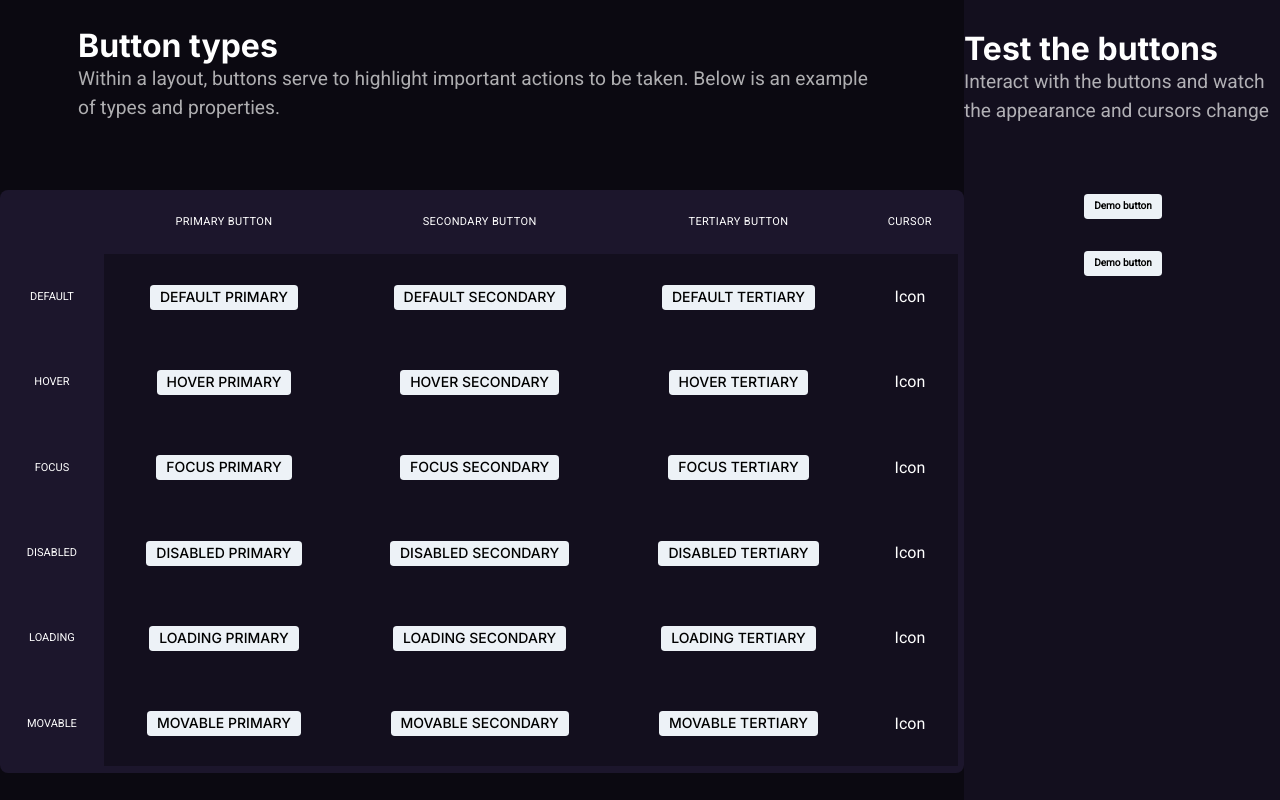
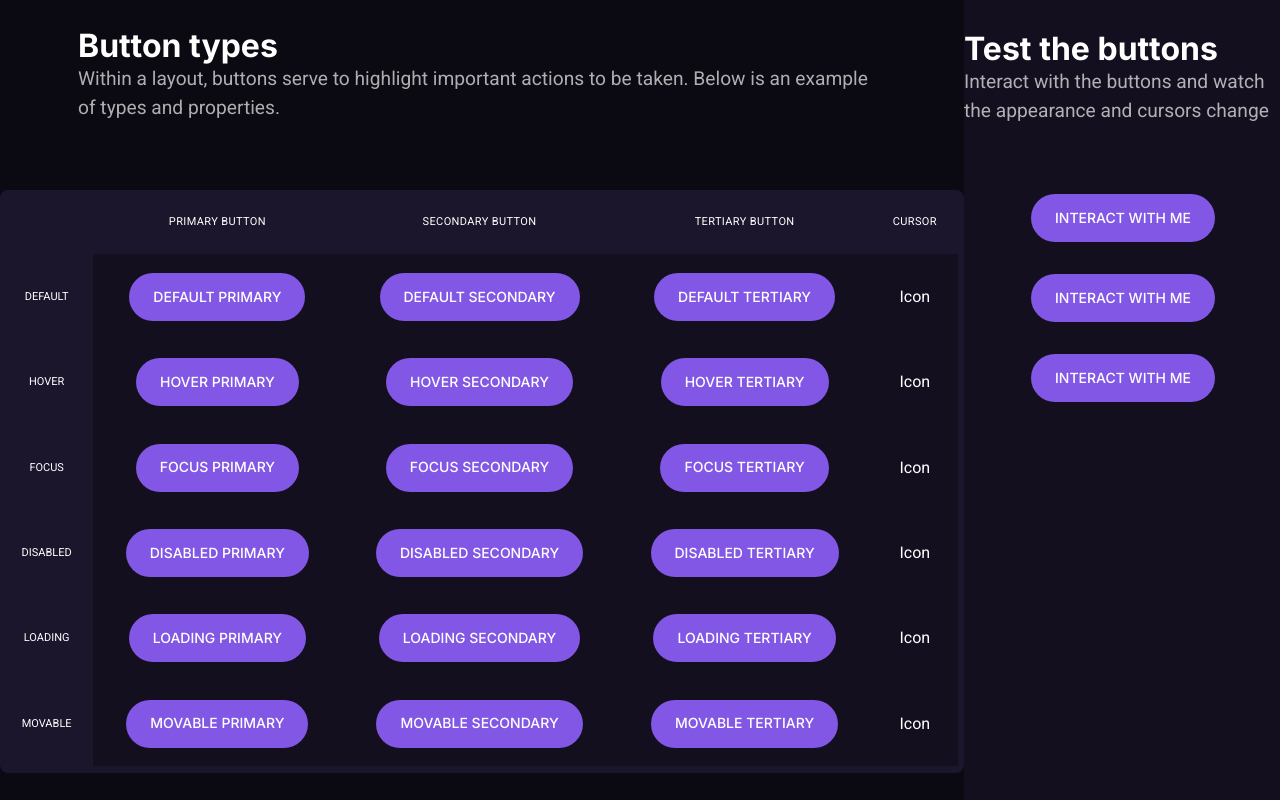
Before and after one commit to jairo-sousa/boracodar-3-buttons, a React (Vite) app: page / in a window 1280 px wide. Built offline with nearby package versions, Linux system fonts and the light colour scheme.

Commit message:
feat: create TemplateButton

```diff
--- a/src/components/Buttons/Buttons.tsx
+++ b/src/components/Buttons/Buttons.tsx
@@ -11,6 +11,7 @@ import {
 import { ButtonTable } from "../../utils/ButtonTable";
 import { TableHead } from "./TableHead";
 import { TableCell } from "./TableCell";
+import { TemplateButton } from "../TemplateButton";
 
 export function Buttons() {
 	return (
@@ -40,12 +41,7 @@ export function Buttons() {
 								{ButtonTable.RowsBody.map((cell, i) => {
 									return (
 										<TableCell key={`${cell}-${i}`}>
-											<Button
-												fontSize="1.4rem"
-												fontFamily="Inter"
-												fontWeight="500"
-												color="black"
-											>{`${row} ${cell}`}</Button>
+											<TemplateButton text={`${row} ${cell}`}></TemplateButton>
 										</TableCell>
 									);
 								})}
--- a/src/components/Info.tsx
+++ b/src/components/Info.tsx
@@ -1,5 +1,6 @@
 import { Button, Flex } from "@chakra-ui/react";
 import { Header } from "./Header";
+import { TemplateButton } from "./TemplateButton";
 
 export function Info() {
 	const headerText = {
@@ -11,12 +12,9 @@ export function Info() {
 		<Flex direction="column" gap="6.8rem" w="31.8rem">
 			<Header headerText={headerText} />
 			<Flex h="57.6rem" w="100%" direction="column" align="center" gap="3.2rem">
-				<Flex>
-					<Button color="black">Demo button</Button>
-				</Flex>
-				<Flex>
-					<Button color="black">Demo button</Button>
-				</Flex>
+				<TemplateButton text="INTERACT WITH ME"></TemplateButton>
+				<TemplateButton text="INTERACT WITH ME"></TemplateButton>
+				<TemplateButton text="INTERACT WITH ME"></TemplateButton>
 			</Flex>
 		</Flex>
 	);
--- /dev/null
+++ b/src/components/TemplateButton.tsx
@@ -0,0 +1,24 @@
+import { Button } from "@chakra-ui/react";
+
+type ButtonProps = {
+	text: String;
+};
+
+export function TemplateButton(props: ButtonProps) {
+	return (
+		<Button
+			bg="#8257E5"
+			color="#FFFFFF"
+			h="4.8rem"
+			borderRadius="2.4rem"
+			px="2.4rem"
+			fontSize="1.4rem"
+			fontFamily="Inter"
+			fontWeight="500"
+			justifyContent="center"
+			alignItems="center"
+		>
+			{props.text}
+		</Button>
+	);
+}
```
